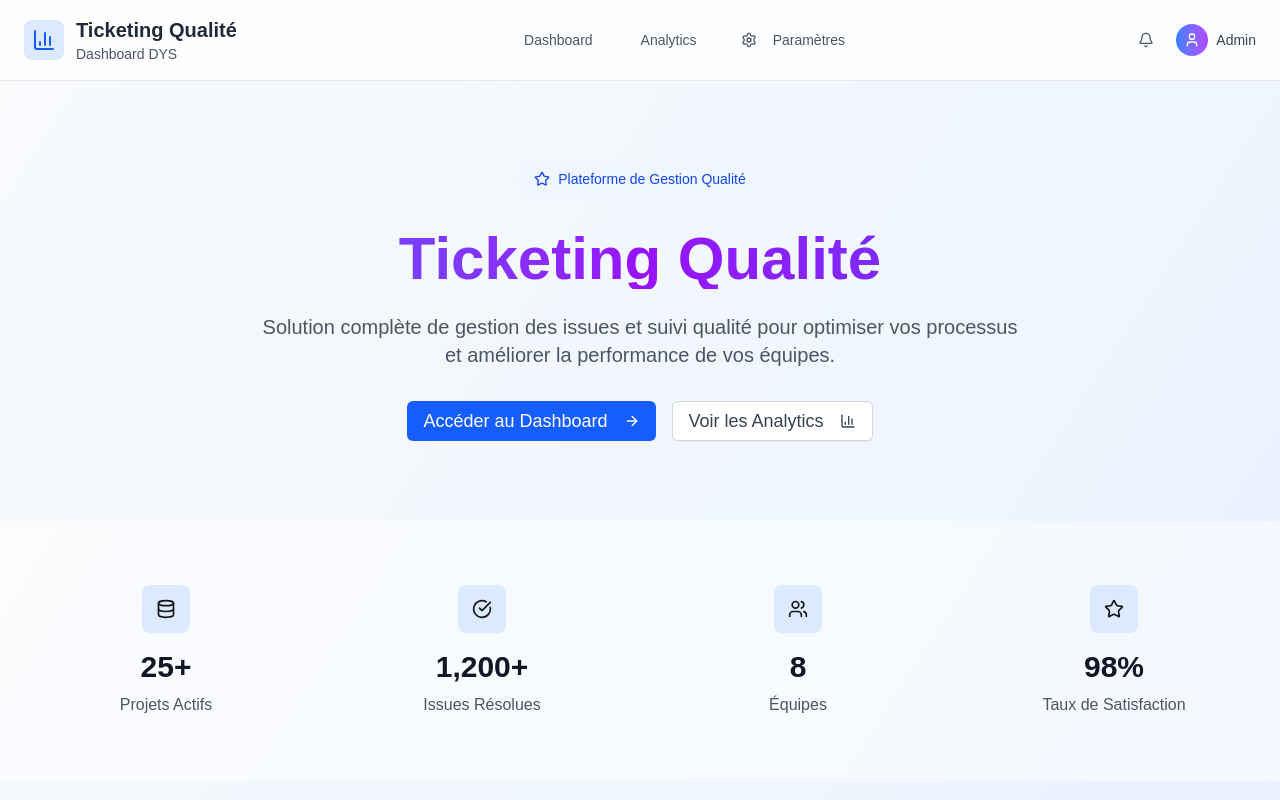
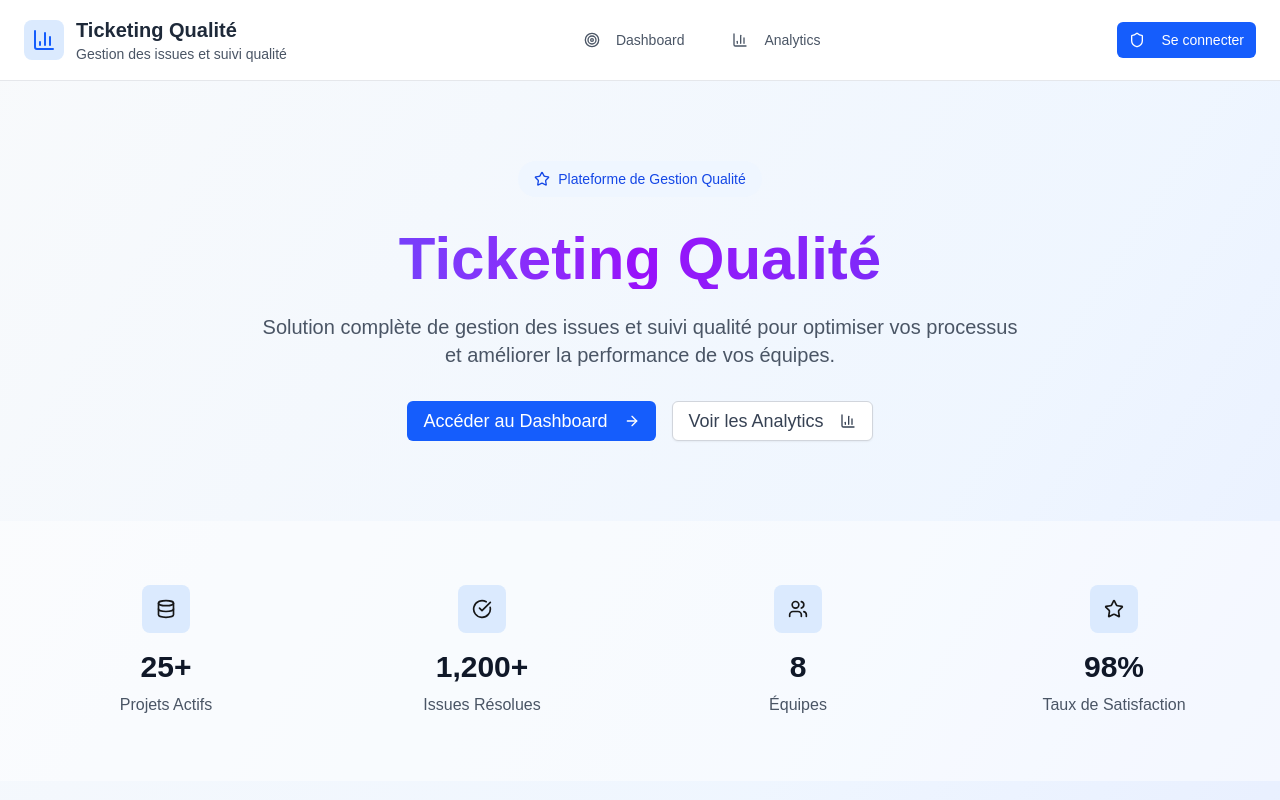
Before and after one commit to GithubESPI/ticketing-qualite, a Next.js app: page / in a window 1280 px wide. Shown: the top 800 px of the page. Built offline with nearby package versions, Linux system fonts and the light colour scheme.

Commit message:
Update HomePage layout and navigation styling for improved user experience. Enhance header content with updated titles and button styles, and streamline user actions for better accessibility.

```diff
--- a/app/page.tsx
+++ b/app/page.tsx
@@ -65,53 +65,49 @@ export default function HomePage() {
   return (
     <div className="min-h-screen bg-gradient-to-br from-slate-50 via-blue-50 to-indigo-100">
       {/* Navigation */}
-      <nav className="bg-white/80 backdrop-blur-sm border-b border-gray-200 sticky top-0 z-50">
+      <nav className="bg-white/95 backdrop-blur-sm border-b border-gray-200 sticky top-0 z-50">
         <div className="max-w-7xl mx-auto px-6 py-4">
           <div className="flex items-center justify-between">
+            {/* Logo et titre */}
             <div className="flex items-center gap-3">
               <div className="p-2 bg-blue-100 rounded-lg">
                 <BarChart3 className="w-6 h-6 text-blue-600" />
               </div>
-              <div>
+            <div>
                 <h1 className="text-xl font-bold text-gray-800">Ticketing Qualité</h1>
-                <p className="text-sm text-gray-600">Dashboard DYS</p>
+                <p className="text-sm text-gray-600">Gestion des issues et suivi qualité</p>
               </div>
             </div>
 
-            <div className="hidden md:flex items-center gap-4">
+            {/* Navigation principale */}
+            <div className="hidden md:flex items-center gap-6">
               <Button
                 variant="ghost"
                 onClick={() => router.push('/dashboard')}
-                className="text-gray-600 hover:text-blue-600"
+                className="text-gray-600 hover:text-blue-600 hover:bg-blue-50 px-4 py-2 rounded-lg transition-all"
               >
+                <Target className="w-4 h-4 mr-2" />
                 Dashboard
               </Button>
               <Button
                 variant="ghost"
                 onClick={() => router.push('/analytics')}
-                className="text-gray-600 hover:text-blue-600"
+                className="text-gray-600 hover:text-blue-600 hover:bg-blue-50 px-4 py-2 rounded-lg transition-all"
               >
+                <BarChart3 className="w-4 h-4 mr-2" />
                 Analytics
-              </Button>
-              <Button
-                variant="ghost"
-                className="text-gray-600 hover:text-blue-600"
-              >
-                <Settings className="w-4 h-4 mr-2" />
-                Paramètres
               </Button>
             </div>
 
+            {/* Actions utilisateur */}
             <div className="flex items-center gap-3">
-              <Button variant="ghost" size="sm" className="text-gray-600 hover:text-gray-800">
-                <Bell className="w-4 h-4" />
+              <Button
+                onClick={() => router.push('/auth/signin')}
+                className="bg-blue-600 hover:bg-blue-700 text-white"
+              >
+                <Shield className="w-4 h-4 mr-2" />
+                Se connecter
               </Button>
-              <div className="flex items-center gap-2">
-                <div className="w-8 h-8 bg-gradient-to-r from-blue-500 to-purple-500 rounded-full flex items-center justify-center">
-                  <User className="w-4 h-4 text-white" />
-                </div>
-                <span className="text-sm font-medium text-gray-700">Admin</span>
-              </div>
             </div>
           </div>
         </div>
@@ -240,7 +236,7 @@ export default function HomePage() {
               </Button>
             </div>
           </div>
-        </div>
+      </div>
       </section>
 
       {/* Footer */}
```
